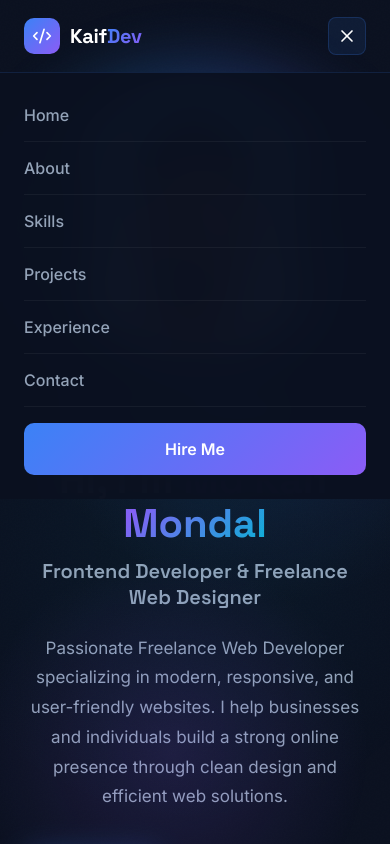
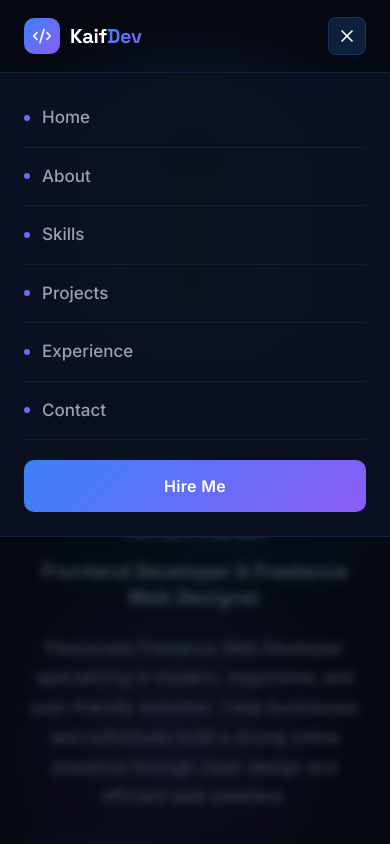
Before and after one commit to mdkaifmondal827-afk/portfolio, a React (Vite) app: page / in a window 390 px wide. Both pictures are taken after a click on the button 347 px from the left and 36 px from the top of the page. Shown: the top 844 px of the page. Built offline with nearby package versions, Linux system fonts and the light colour scheme.

Commit message:
Updated mobile navbar

```diff
--- a/src/app/components/experience.tsx
+++ b/src/app/components/experience.tsx
@@ -21,7 +21,7 @@ const timelineItems = [
 
 export function Experience() {
   return (
-    <section id="Experience" style={{
+    <section id="experience" style={{
       padding: "100px 0", position: "relative",
       background: "linear-gradient(180deg, transparent, rgba(139,92,246,0.03), transparent)",
     }}>
--- a/src/app/components/footer.tsx
+++ b/src/app/components/footer.tsx
@@ -20,7 +20,6 @@ export function Footer() {
     const el = document.querySelector(href);
     if (el) el.scrollIntoView({ behavior: "smooth" });
   };
-
   return (
     <footer style={{
       borderTop: "1px solid rgba(255,255,255,0.08)",
--- a/src/app/components/navbar.tsx
+++ b/src/app/components/navbar.tsx
@@ -7,7 +7,7 @@ const navLinks = [
   { href: "#about", label: "About" },
   { href: "#skills", label: "Skills" },
   { href: "#projects", label: "Projects" },
-  {href:"#Experience",label:"Experience"},
+  { href: "#experience", label: "Experience" },
   { href: "#contact", label: "Contact" },
 ];
 
@@ -21,13 +21,27 @@ export function Navbar() {
     return () => window.removeEventListener("scroll", onScroll);
   }, []);
 
+  useEffect(() => {
+    if (mobileOpen) {
+      document.body.style.overflow = "hidden";
+    } else {
+      document.body.style.overflow = "";
+    }
+    return () => {
+      document.body.style.overflow = "";
+    };
+  }, [mobileOpen]);
+
   const handleNav = (href: string) => {
     setMobileOpen(false);
+    setTimeout(() => {
       const el = document.querySelector(href);
       if (el) el.scrollIntoView({ behavior: "smooth" });
+    }, 50);
   };
 
   return (
+    <>
       <motion.nav
         initial={{ y: -80, opacity: 0 }}
         animate={{ y: 0, opacity: 1 }}
@@ -39,9 +53,7 @@ export function Navbar() {
           right: 0,
           zIndex: 100,
           transition: "all 0.3s ease",
-        background: scrolled
-          ? "rgba(11, 17, 32, 0.9)"
-          : "transparent",
+          background: scrolled ? "rgba(11, 17, 32, 0.9)" : "transparent",
           backdropFilter: scrolled ? "blur(20px)" : "none",
           borderBottom: scrolled ? "1px solid rgba(59, 130, 246, 0.15)" : "none",
         }}
@@ -84,13 +96,7 @@ export function Navbar() {
             </button>
 
             {/* Desktop nav */}
-          <div
-  style={{
-    display: window.innerWidth >= 768 ? "flex" : "none",
-    alignItems: "center",
-    gap: "8px",
-  }}
->
+            <div className="hidden md:flex" style={{ alignItems: "center", gap: "8px" }}>
               {navLinks.map((link) => (
                 <button
                   key={link.href}
@@ -121,13 +127,14 @@ export function Navbar() {
               ))}
             </div>
 
+            {/* Desktop Hire Me */}
             <button
               onClick={() => handleNav("#contact")}
+              className="hidden md:block"
               style={{
                 background: "linear-gradient(135deg, #3B82F6, #8B5CF6)",
                 border: "none",
                 color: "#ffffff",
-              display: window.innerWidth >= 768 ? "block" : "none",
                 fontSize: "14px",
                 fontFamily: "'Inter', sans-serif",
                 fontWeight: 600,
@@ -144,16 +151,19 @@ export function Navbar() {
                 (e.target as HTMLButtonElement).style.opacity = "1";
                 (e.target as HTMLButtonElement).style.transform = "translateY(0)";
               }}
-
             >
               Hire Me
             </button>
 
             {/* Mobile hamburger */}
-          <button
+            <motion.button
+              whileTap={{ scale: 0.9 }}
               onClick={() => setMobileOpen(!mobileOpen)}
+              className="md:hidden"
               style={{
-              background: "rgba(59, 130, 246, 0.1)",
+                background: mobileOpen
+                  ? "rgba(59, 130, 246, 0.2)"
+                  : "rgba(59, 130, 246, 0.1)",
                 border: "1px solid rgba(59, 130, 246, 0.2)",
                 color: "#ffffff",
                 cursor: "pointer",
@@ -162,61 +172,117 @@ export function Navbar() {
                 display: "flex",
                 alignItems: "center",
                 justifyContent: "center",
+                transition: "background 0.2s",
               }}
-            className="md:hidden"
+            >
+              <AnimatePresence mode="wait" initial={false}>
+                <motion.span
+                  key={mobileOpen ? "close" : "open"}
+                  initial={{ rotate: -90, opacity: 0 }}
+                  animate={{ rotate: 0, opacity: 1 }}
+                  exit={{ rotate: 90, opacity: 0 }}
+                  transition={{ duration: 0.15 }}
+                  style={{ display: "flex" }}
                 >
                   {mobileOpen ? <X size={20} /> : <Menu size={20} />}
-          </button>
+                </motion.span>
+              </AnimatePresence>
+            </motion.button>
           </div>
         </div>
+      </motion.nav>
 
-      {/* Mobile menu */}
+      {/* Mobile full-screen overlay menu */}
       <AnimatePresence>
         {mobileOpen && (
+          <>
+            {/* Backdrop */}
             <motion.div
-            initial={{ opacity: 0, height: 0 }}
-            animate={{ opacity: 1, height: "auto" }}
-            exit={{ opacity: 0, height: 0 }}
+              key="backdrop"
+              initial={{ opacity: 0 }}
+              animate={{ opacity: 1 }}
+              exit={{ opacity: 0 }}
+              transition={{ duration: 0.25 }}
+              onClick={() => setMobileOpen(false)}
               style={{
-  position: "absolute",
+                position: "fixed",
+                inset: 0,
+                zIndex: 98,
+                background: "rgba(0,0,0,0.5)",
+                backdropFilter: "blur(4px)",
+              }}
+            />
+
+            {/* Slide-down menu panel */}
+            <motion.div
+              key="mobile-menu"
+              initial={{ opacity: 0, y: -20 }}
+              animate={{ opacity: 1, y: 0 }}
+              exit={{ opacity: 0, y: -20 }}
+              transition={{ duration: 0.3, ease: "easeOut" }}
+              style={{
+                position: "fixed",
                 top: "72px",
                 left: 0,
                 right: 0,
-  zIndex: 9999,
+                zIndex: 99,
                 background: "rgba(11, 17, 32, 0.98)",
-  backdropFilter: "blur(20px)",
+                backdropFilter: "blur(24px)",
                 borderTop: "1px solid rgba(59, 130, 246, 0.15)",
-  overflow: "hidden",
+                borderBottom: "1px solid rgba(59, 130, 246, 0.15)",
+                padding: "8px 0 24px",
               }}
             >
-            <div style={{ padding: "16px 24px 24px" }}>
-              {navLinks.map((link) => (
-                <button
+              <div style={{ padding: "8px 24px 0" }}>
+                {navLinks.map((link, i) => (
+                  <motion.button
                     key={link.href}
+                    initial={{ opacity: 0, x: -16 }}
+                    animate={{ opacity: 1, x: 0 }}
+                    transition={{ delay: i * 0.06, duration: 0.25, ease: "easeOut" }}
                     onClick={() => handleNav(link.href)}
                     style={{
-                    display: "block",
+                      display: "flex",
+                      alignItems: "center",
                       width: "100%",
                       background: "none",
                       border: "none",
                       color: "#94A3B8",
-                    fontSize: "16px",
+                      fontSize: "17px",
                       fontFamily: "'Inter', sans-serif",
                       fontWeight: 500,
                       cursor: "pointer",
-                    padding: "14px 0",
+                      padding: "16px 0",
                       textAlign: "left",
                       borderBottom: "1px solid rgba(255,255,255,0.05)",
                       transition: "color 0.2s",
+                      gap: "12px",
+                    }}
+                    onMouseEnter={(e) => {
+                      (e.currentTarget as HTMLButtonElement).style.color = "#ffffff";
+                    }}
+                    onMouseLeave={(e) => {
+                      (e.currentTarget as HTMLButtonElement).style.color = "#94A3B8";
                     }}
                   >
+                    <span style={{
+                      width: "6px",
+                      height: "6px",
+                      borderRadius: "50%",
+                      background: "linear-gradient(135deg, #3B82F6, #8B5CF6)",
+                      flexShrink: 0,
+                    }} />
                     {link.label}
-                </button>
+                  </motion.button>
                 ))}
-              <button
+
+                <motion.button
+                  initial={{ opacity: 0, y: 12 }}
+                  animate={{ opacity: 1, y: 0 }}
+                  transition={{ delay: navLinks.length * 0.06 + 0.05, duration: 0.25 }}
                   onClick={() => handleNav("#contact")}
                   style={{
-                  marginTop: "16px",
+                    marginTop: "20px",
                     width: "100%",
                     background: "linear-gradient(135deg, #3B82F6, #8B5CF6)",
                     border: "none",
@@ -227,14 +293,16 @@ export function Navbar() {
                     cursor: "pointer",
                     padding: "14px",
                     borderRadius: "10px",
+                    letterSpacing: "0.3px",
                   }}
                 >
                   Hire Me
-              </button>
+                </motion.button>
               </div>
             </motion.div>
+          </>
         )}
       </AnimatePresence>
-    </motion.nav>
+    </>
   );
 }
```
Lines whose indentation alone changed are shown as unchanged.
